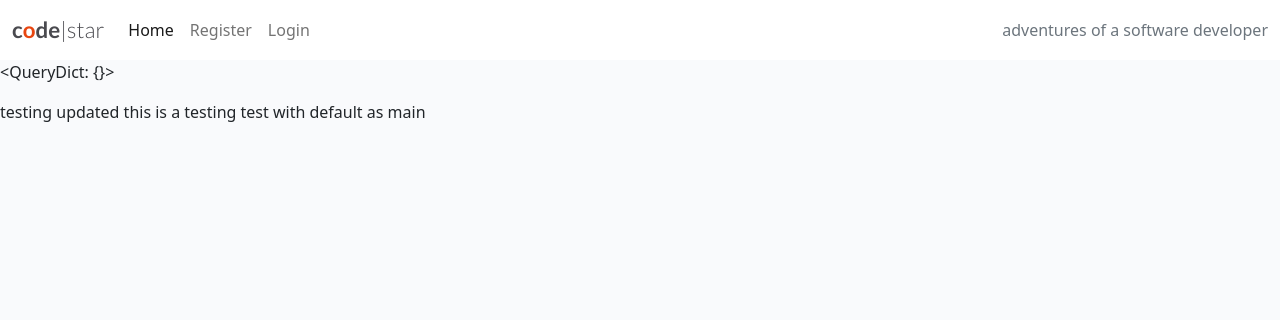
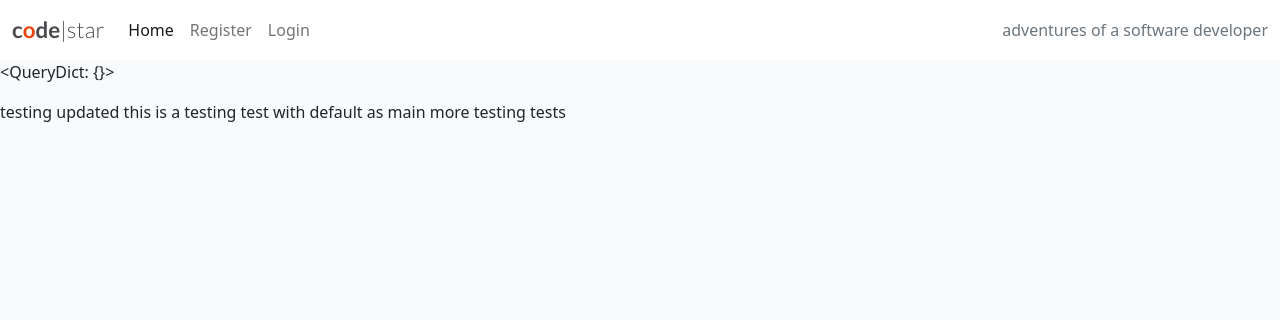
Before and after one commit to Shane-Donlon/ci-blog, a Django app: page /testing/ in a window 1280 px wide. Shown: the top 320 px of the page. Run offline with Django 4.2, Linux system fonts and the light colour scheme.

Commit message:
More testing tests

```diff
--- a/CiBlog/blog/templates/blog/testing.html
+++ b/CiBlog/blog/templates/blog/testing.html
@@ -3,4 +3,5 @@
     <p>{{ request.GET }}</p>
     testing updated
     this is a testing test with default as main
+    more testing tests
 {% endblock content %}
```
